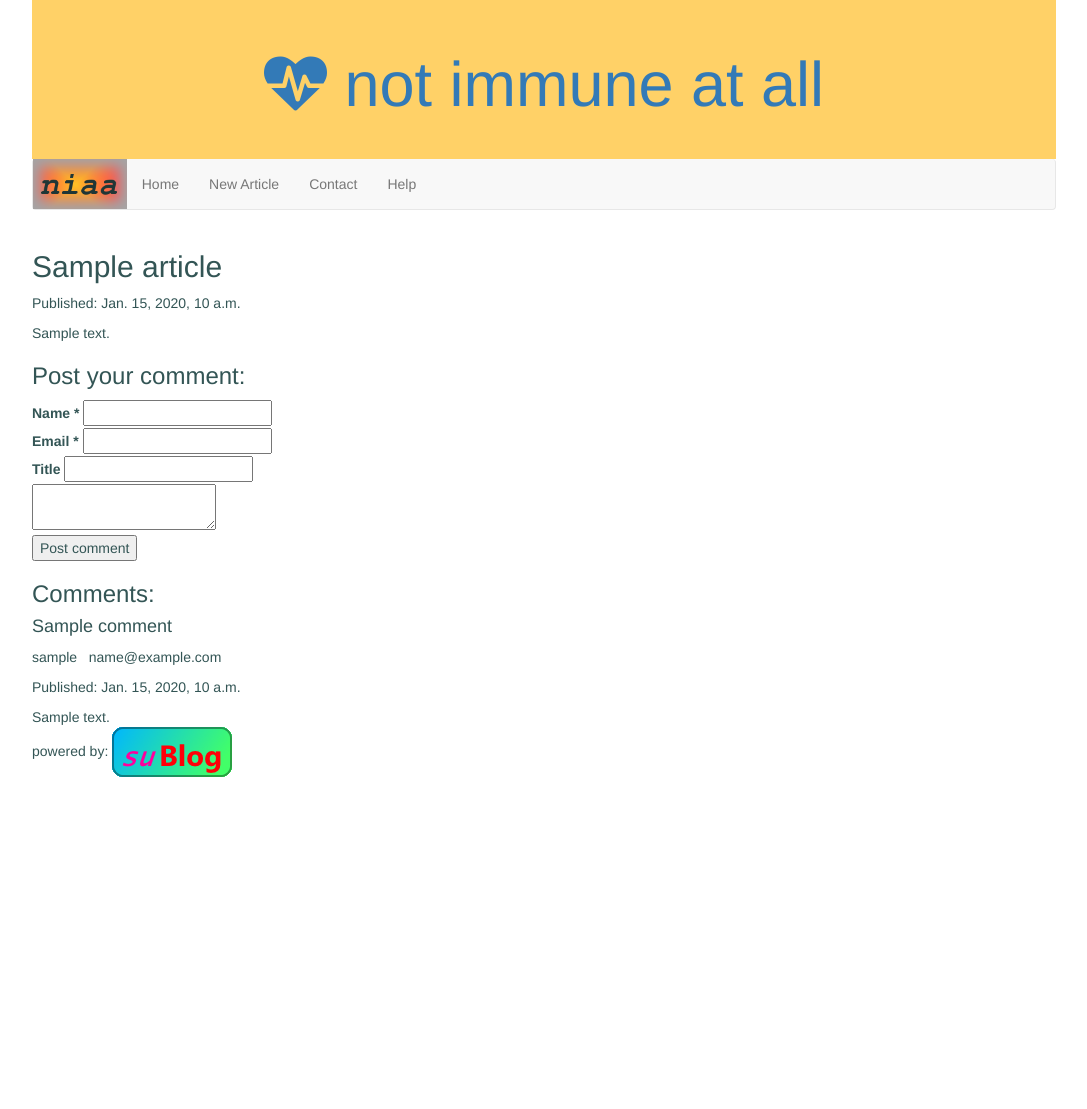
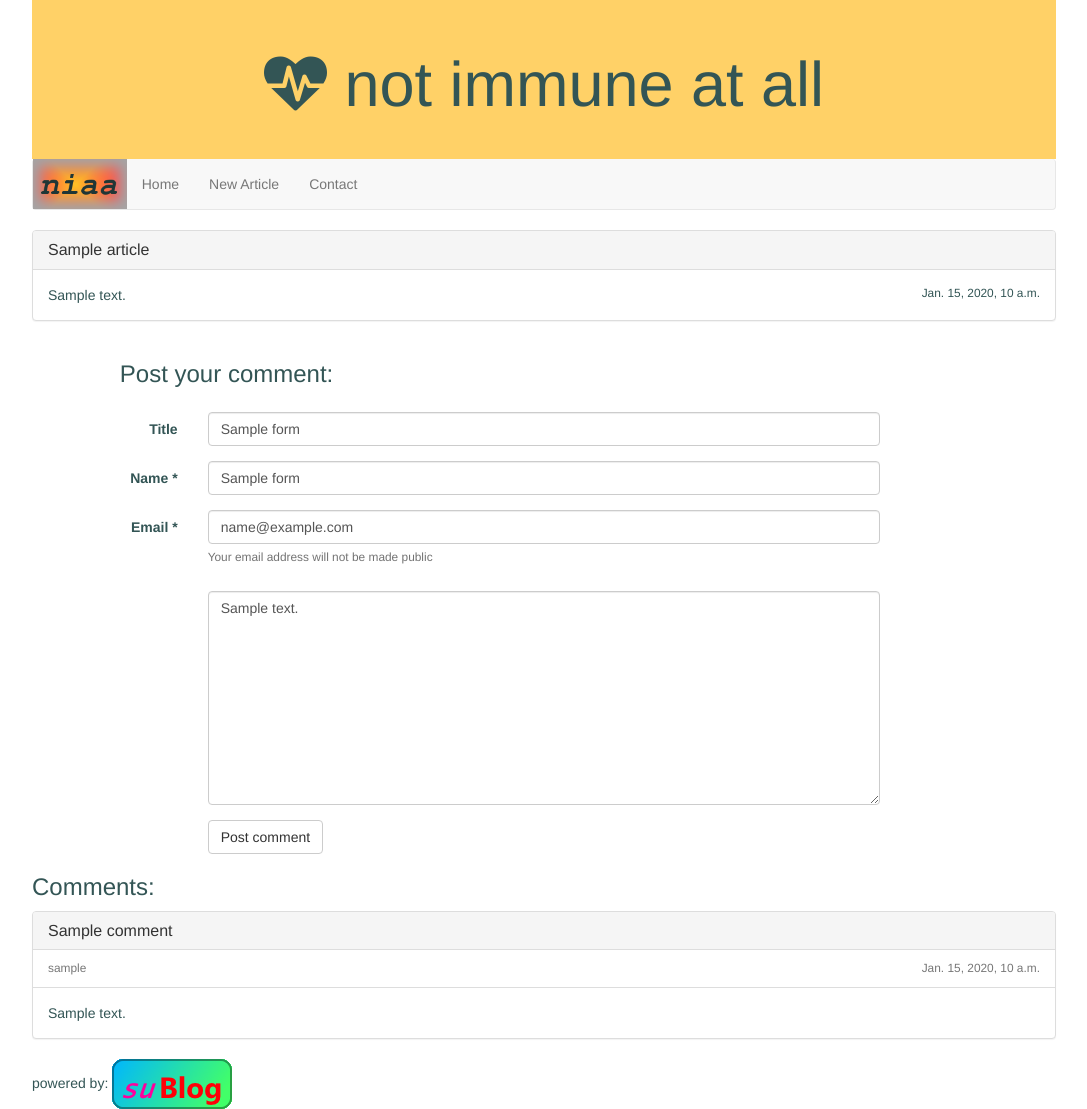
Before and after one commit to mikemey/sublog, a Django app: template templates/article.html in a window 1280 px wide. Shown: the whole page, without its empty margins (96-1183 px from the left). Before the commit the page ends 777 px from the top, so only its background shows below. Run offline with Django 3.2, Linux system fonts and the light colour scheme; the template is opened without the code that fills it: most values are stand-ins (such as "Sample title", 1, 10 or a date in 2020); some libraries are stand-ins or nearby versions.

Commit message:
WIP: started to add bootstrap 3 design.
- finshed index, article-detail (including comment sections) redesign.

```diff
--- a/src/static/sublog.css
+++ b/src/static/sublog.css
@@ -7,10 +7,15 @@ html {
   html {
     width: 100%;
   }
+
+  div.mobile-spacer {
+    margin-left: 10px;
+    margin-right: 10px;
+  }
 }
 
-body {
-  color: #335555 !important;
+.default-text-color {
+  color: #335555;
 }
 
 a:hover {
@@ -28,6 +33,7 @@ div.jumbotron {
 nav.navbar {
   border-top: none;
 }
+
 a.navbar-brand {
   padding: 0px;
 }
@@ -35,3 +41,16 @@ a.navbar-brand {
 .navbar-brand img {
   max-height: 100%;
 }
+
+div.panel-body {
+  text-align: justify;
+  word-wrap: break-word;
+}
+
+.panel-body code {
+  color: black;
+  background-color: #c0d0d0;
+  border-radius: 4px;
+  font-size: 90%;
+  padding: 4px 6px;
+}
--- a/templates/article.html
+++ b/templates/article.html
@@ -4,51 +4,65 @@
 
 {% block content %}
 
-{% include 'article_detail.html' with long_version=True %}
-<div>
-    <form action="{% url 'comment' article.id %}" method="POST">
-        <h3>Post your comment:</h3>
-        {% if error_message %}<p><strong>{{ error_message }}</strong></p>{% endif %}
-        {% csrf_token %}
-        <div>
-            <label for="name">Name <span>*</span></label>
-            <input id="name" name="name" type="text" maxlength="50" required="required"/>
+{% include 'partials/article_detail.html' with long_version=True %}
+
+<a id="new-comment"></a>
+<form action="{% url 'comment' article.id %}" class="form-horizontal" method="POST">
+    {% csrf_token %}
+
+    <div class="form-group">
+
+        <div class="col-sm-offset-1 col-sm-8">
+            <h3>Post your comment:</h3>
         </div>
 
-        <div>
-            <label for="email">Email <span>*</span> </label>
-            <input id="email" name="email" type="email" required="required"/>
+        {% if error_message %}
+        <div class="alert alert-danger col-sm-offset-2 col-sm-8" role="alert">{{ error_message }}</div>
+        <script type="text/javascript"> $(function() { window.location.hash="new-comment"; }); </script>
+        {% endif %}
+    </div>
+
+    <div class="form-group">
+        <label for="title" class="col-sm-2 control-label">Title </label>
+
+        <div class="col-sm-8">
+            <input id="title" class="form-control" placeholder="comment title"
+                   value="{{ form_data.title }}" name="title" type="text" maxlength="50"/>
         </div>
+    </div>
 
-        <div>
-            <label for="title">Title </label>
-            <input id="title" name="title" type="text"/>
+    <div class="form-group">
+        <label for="name" class="col-sm-2 control-label">Name <span>*</span></label>
+
+        <div class="col-sm-8">
+            <input id="name" class="form-control" placeholder="your name"
+                   value="{{ form_data.name }}" name="name" type="text" maxlength="50" required="required"/>
         </div>
+    </div>
 
-        <div>
-            <textarea id="content" name="content" required="required"></textarea>
+    <div class="form-group">
+        <label for="email" class="col-sm-2 control-label">Email <span>*</span></label>
+        <div class="col-sm-8">
+            <input id="email" class="form-control" placeholder="your email"
+                   value="{{ form_data.email }}" name="email" type="email" required="required"/>
+            <p class="small help-block">Your email address will not be made public</p>
         </div>
+    </div>
 
-        <input type="submit" value="Post comment"/>
-    </form>
-</div>
-<div>
-    {% if article.comments_count %}
-        <h3>Comments:</h3>
-    {% else %}
-        <h4>No comments yet</h4>
-    {% endif %}
+    <div class="form-group">
+        <div class="col-sm-offset-2 col-sm-8">
+                <textarea id="content" class="form-control" placeholder="your comment"
+                          name="content" rows="10">{{ form_data.content }}</textarea>
+        </div>
+    </div>
 
-    {% for comment in article.sorted_comments %}
-    <div>
-        <h4>{{ comment.title | default:'-- no title --' }}</h4>
+    <div class="form-group">
+        <div class="col-sm-offset-2 col-sm-8">
+            <button type="submit" class="btn btn-default">Post comment</button>
+        </div>
+    </div>
+</form>
 
-        <p>{{ comment.user_name }} &nbsp; {{ comment.user_email }}</p>
+{% include 'partials/comment_list.html' with long_version=True %}
 
-        <p>Published: {{ comment.pub_date }}</p>
-
-        <div>{{ comment.content }}</div>
-    </div>
-    {% endfor %}
-</div>
 {% endblock %}
--- a/templates/article_detail.html
+++ /dev/null
@@ -1,16 +0,0 @@
-<div >
-    <h2>{{ article.title }}</h2>
-
-    <p>Published: {{ article.pub_date }}</p>
-    <div>
-        {% if long_version or article.content|wordcount < 60 %}
-            {{ article.content }}
-        {% else %}
-            {{ article.content | truncatewords_html:60 }}
-        {% endif %}
-    </div>
-
-    {% if not long_version %}
-      <a href="{% url 'article' article.id %}">read more...</a>
-    {% endif %}
-</div>
--- a/templates/footer.html
+++ /dev/null
@@ -1,3 +0,0 @@
-{% load staticfiles %}
-<span>powered by:</span>
-<img src="{% static 'sublog.png' %}">
--- a/templates/index.html
+++ b/templates/index.html
@@ -5,7 +5,7 @@
 {% block content %}
     {% if latest_articles %}
         {% for article in latest_articles %}
-            {% include 'article_detail.html' with long_version=False %}
+            {% include 'partials/article_detail.html' with long_version=False %}
         {% endfor %}
     {% else %}
         <p>No articles yet!</p>
--- a/templates/navbar.html
+++ /dev/null
@@ -1,24 +0,0 @@
-{% load staticfiles %}
-
-<nav class="navbar navbar-default">
-        <div class="navbar-header">
-            <button type="button" class="navbar-toggle collapsed" data-toggle="collapse" data-target="#bs-example-navbar-collapse-1" aria-expanded="false">
-                <span class="sr-only">Toggle navigation</span>
-                <span class="icon-bar"></span>
-                <span class="icon-bar"></span>
-                <span class="icon-bar"></span>
-            </button>
-            <a class="navbar-brand" href="/">
-                <img class="img-responsive" alt="niaa" src="{% static 'niaa.png' %}">
-            </a>
-        </div>
-
-        <div class="collapse navbar-collapse" id="bs-example-navbar-collapse-1">
-            <ul class="nav navbar-nav">
-                {% include 'toc_entry.html' with name='index' label='Home' %}
-                {% include 'toc_entry.html' with name='new-article' label='New Article' %}
-                <li><a href="#">Contact</a></li>
-                <li><a href="#">Help</a></li>
-            </ul>
-        </div>
-</nav>
--- /dev/null
+++ b/templates/partials/article_detail.html
@@ -0,0 +1,19 @@
+<div class="panel panel-default">
+    <div class="panel-heading">
+        <h3 class="panel-title">{{ article.title }}
+        </h3>
+    </div>
+
+    <div class="panel-body">
+        <span class="small pull-right">{{ article.pub_date }}</span>
+        {% if long_version or article.content|wordcount < 60 %}
+            {{ article.content }}
+        {% else %}
+            {{ article.content | truncatewords_html:60 }}
+        {% endif %}
+
+        {% if not long_version %}
+        <p><a href="{% url 'article' article.id %}">read more...</a></p>
+        {% endif %}
+    </div>
+</div>
--- /dev/null
+++ b/templates/partials/comment_list.html
@@ -0,0 +1,24 @@
+<div>
+    {% if article.comments_count %}
+    <a id="comments"></a>
+
+    <h3>Comments:</h3>
+    {% else %}
+    <h4>No comments yet</h4>
+    {% endif %}
+
+    {% for comment in article.sorted_comments %}
+    <div class="panel panel-default">
+        <div class="panel-heading">
+            <h4 class="panel-title">{{ comment.title | default:'-- no title --' }}</h4>
+        </div>
+        <ul class="list-group">
+            <li class="small text-muted list-group-item">{{ comment.user_name }}
+                <span class="pull-right">{{ comment.pub_date }}</span>
+            </li>
+        </ul>
+
+        <div class="panel-body">{{ comment.content }}</div>
+    </div>
+    {% endfor %}
+</div>
--- /dev/null
+++ b/templates/partials/footer.html
@@ -0,0 +1,7 @@
+{% load staticfiles %}
+<div class="container-fluid">
+    <div class="row">
+        <span>powered by:</span>
+        <img src="{% static 'sublog.png' %}">
+    </div>
+</div>
--- /dev/null
+++ b/templates/partials/header.html
@@ -0,0 +1,33 @@
+{% load staticfiles %}
+<a class="default-text-color" href="/">
+    <div class="jumbotron">
+        <h1><i class="fa fa-heartbeat"></i> not immune at all</h1>
+    </div>
+</a>
+
+<div class="container-fluid">
+    <div class="row">
+        <nav class="navbar navbar-default">
+            <div class="navbar-header">
+                <button type="button" class="navbar-toggle collapsed" data-toggle="collapse"
+                        data-target="#bs-example-navbar-collapse-1" aria-expanded="false">
+                    <span class="sr-only">Toggle navigation</span>
+                    <span class="icon-bar"></span>
+                    <span class="icon-bar"></span>
+                    <span class="icon-bar"></span>
+                </button>
+                <a class="navbar-brand" href="/">
+                    <img class="img-responsive" alt="niaa" src="{% static 'niaa.png' %}">
+                </a>
+            </div>
+
+            <div class="collapse navbar-collapse" id="bs-example-navbar-collapse-1">
+                <ul class="nav navbar-nav">
+                    {% include 'partials/toc_entry.html' with name='index' label='Home' %}
+                    {% include 'partials/toc_entry.html' with name='new-article' label='New Article' %}
+                    <li><a href="#">Contact</a></li>
+                </ul>
+            </div>
+        </nav>
+    </div>
+</div>
--- a/templates/sublog_base.html
+++ b/templates/sublog_base.html
@@ -15,23 +15,19 @@
     <script src="https://maxcdn.bootstrapcdn.com/bootstrap/3.3.5/js/bootstrap.min.js"></script>
 </head>
 
-<body>
-<a href="/">
-    <div class="jumbotron">
-        <h1><i class="fa fa-heartbeat"></i> not immune at all</h1>
-    </div>
-</a>
+<body class="default-text-color">
 
-<div class="container-fluid">
-    <div class="row">
-        {% include "navbar.html" %}
-    </div>
-    <div class="row">
-        {% block content %}{% endblock %}
-    </div>
-    <div class="row">
-        {% include "footer.html" %}
+{% include "partials/header.html" %}
+
+<div class="mobile-spacer">
+    <div class="container-fluid">
+        <div class="row">
+            {% block content %}{% endblock %}
+        </div>
     </div>
 </div>
+
+{% include "partials/footer.html" %}
+
 </body>
 </html>
```
Also changed, not shown: src/views.py (+55 -13 lines), templates/partials/toc_entry.html (renamed from templates/toc_entry.html).
